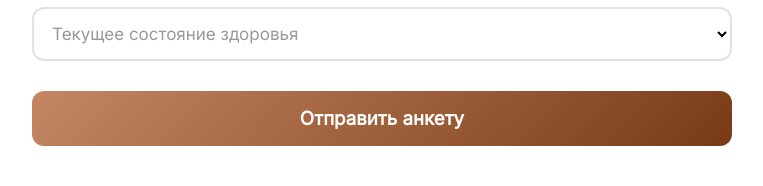
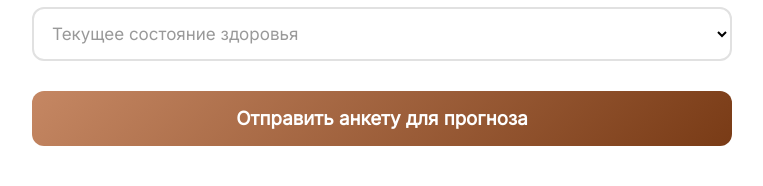
Before and after one commit to alivia-school/project-6c-ML, a Flask app: page /predict in a window 1280 px wide. Shown: the part 1564-1750 px from the top of the page, without its empty margins (258-1021 px from the left). Run offline with Flask 3, Linux system fonts and the light colour scheme.

Commit message:
Signed-off-by: Alivia <soychik.al.ni@school1504.ru>

```diff
--- a/src/math-grades-ML/webapp/templates/predict.html
+++ b/src/math-grades-ML/webapp/templates/predict.html
@@ -192,7 +192,7 @@
 			<label for="health">Текущее состояние здоровья</label>
 		  </div>
 
-		  <button class="button dark" type="submit">Отправить анкету</button>
+		  <button class="button dark" type="submit">Отправить анкету для прогноза</button>
 		</form>
 		<br><br>
 	  </div>
```
Also changed, not shown: 1 other file.
